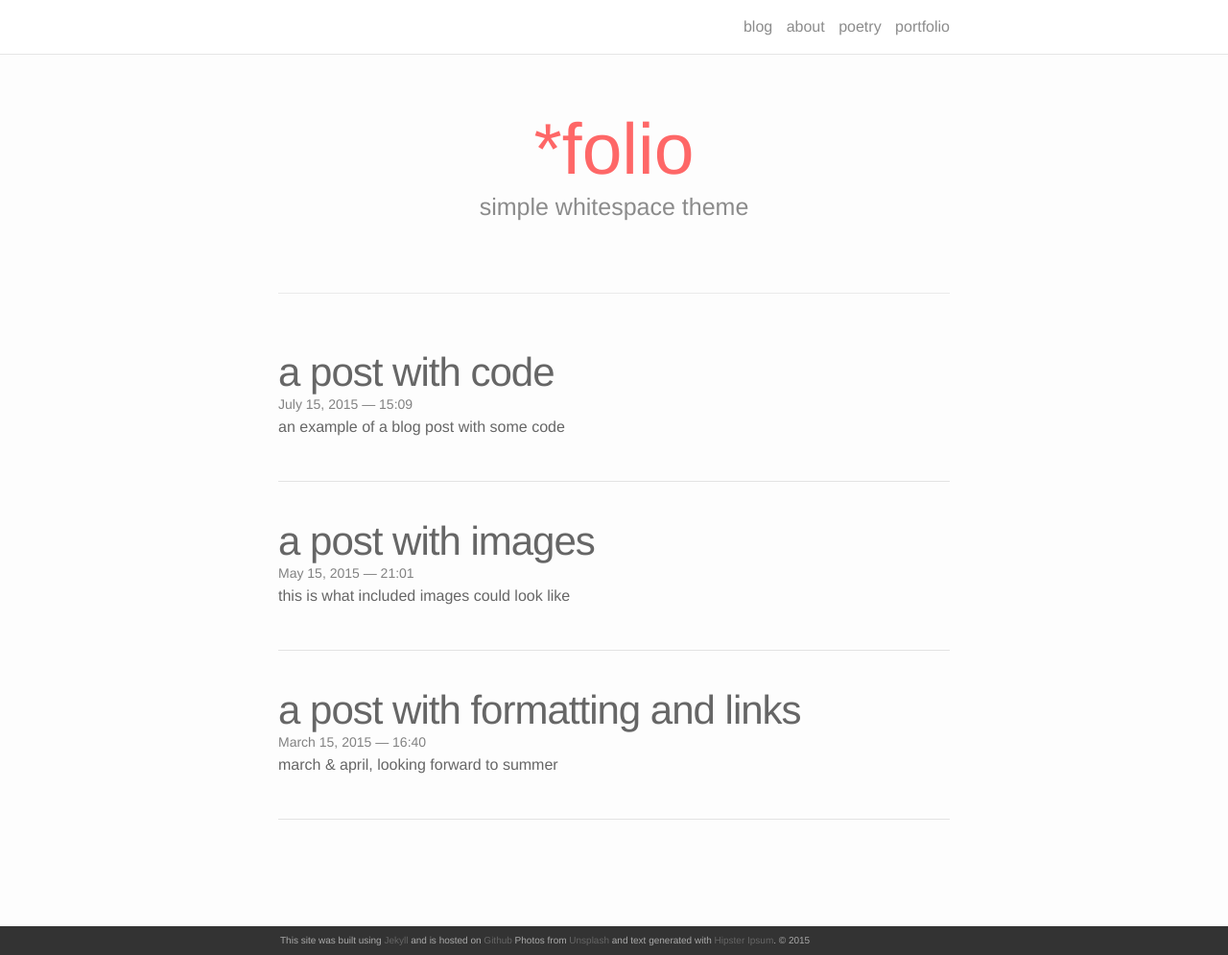
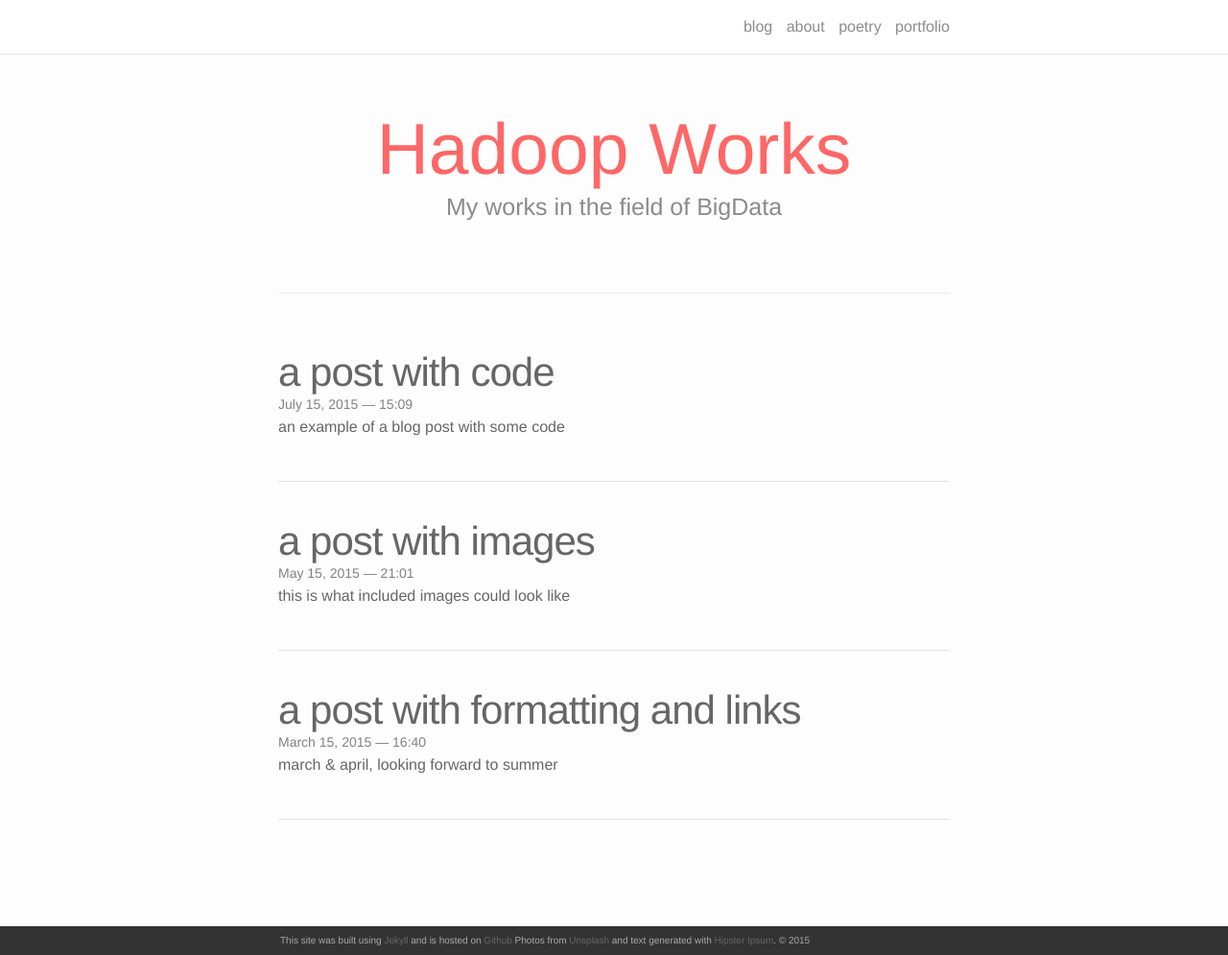
Before and after one commit to soniclavier/bigdata-notebook, a Jekyll site: the page built from index.html, in a window 1280 px wide and 995 px high. Shown: the whole window at 96% size. Built offline with Jekyll 4.4.1, drawn with Linux system fonts in a browser that asks for light colours; nearby versions of some CDN libraries; the list of posts is cut into pages by our own code.

Commit message:
changed heading

```diff
--- a/index.html
+++ b/index.html
@@ -3,8 +3,8 @@ layout: default
 ---
 
 <div class="header-bar">
-  <h1>*folio</h1>
-  <h2>simple whitespace theme</h2>
+  <h1>Hadoop Works</h1>
+  <h2>My works in the field of BigData</h2>
   <br/>
   <hr>
   <br/>
```
